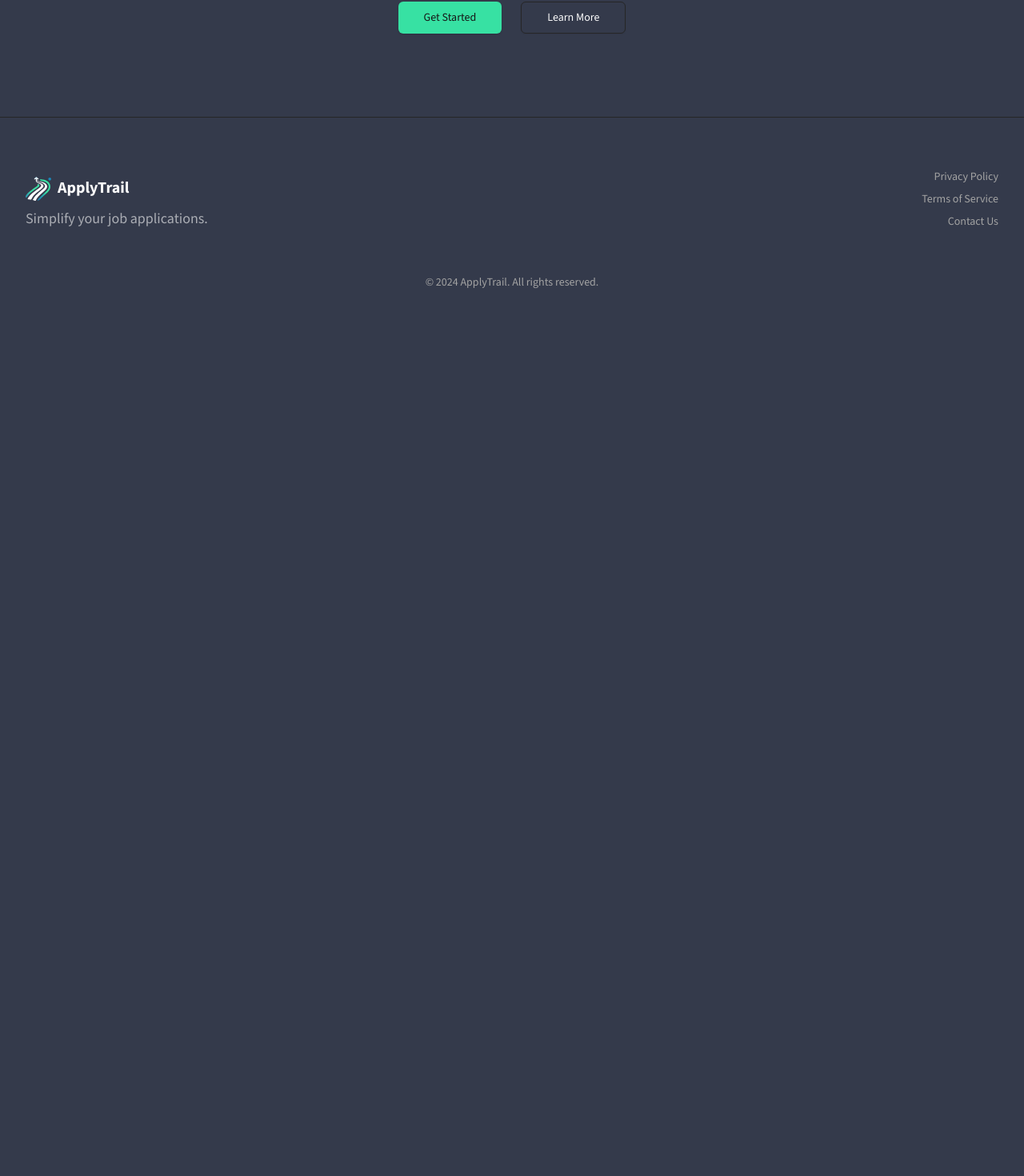
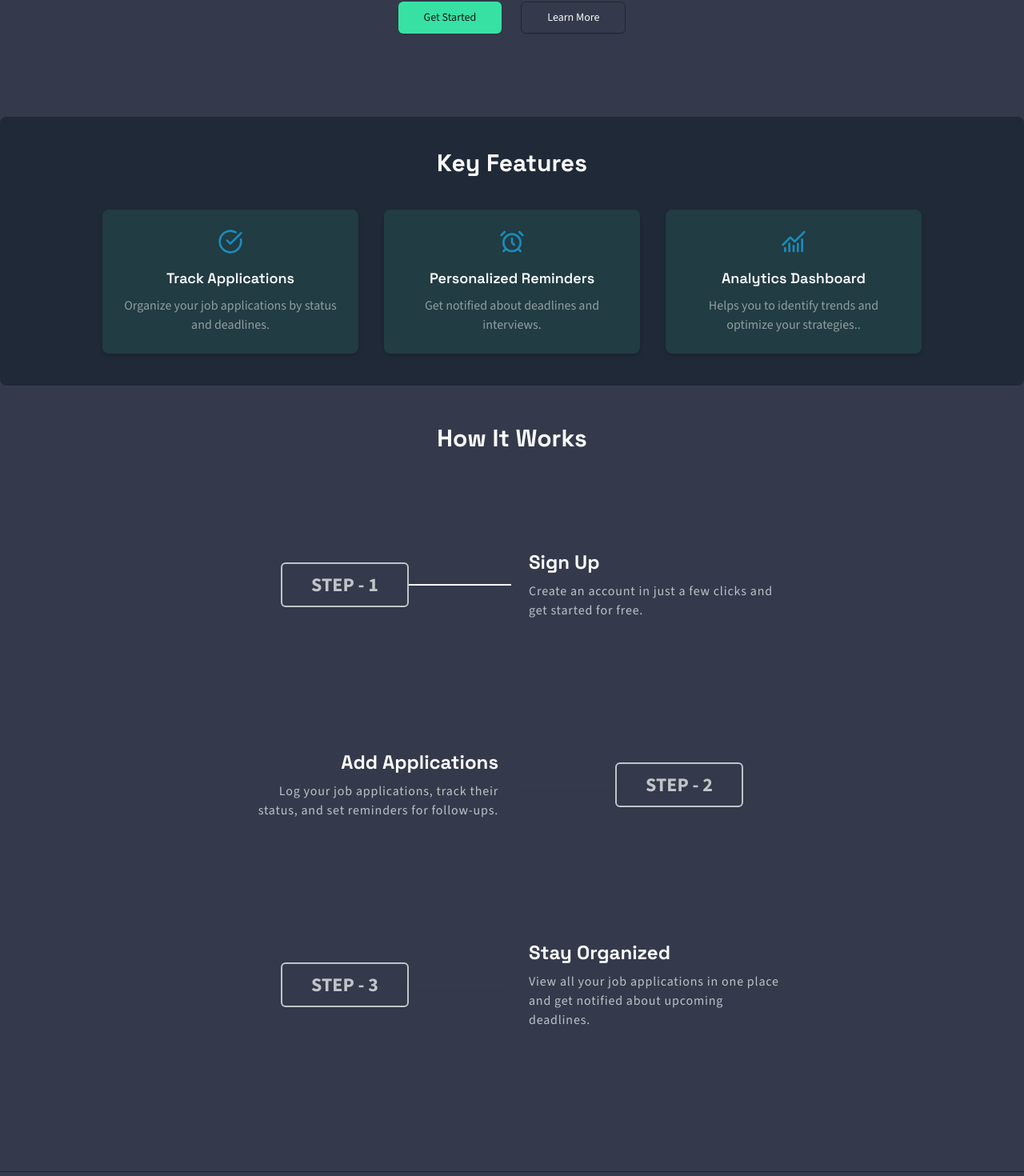
Before and after one commit to SDKishor/applytrail_clientside, a React (Vite) app: page / in a window 1280 px wide. Shown: the part 468-1938 px from the top of the page at 80% size. Before the commit the page ends 855 px from the top, so only its background shows below. Built offline with nearby package versions, Linux system fonts and the light colour scheme.

Commit message:
how its work section done

```diff
--- a/src/components/ui/button.tsx
+++ b/src/components/ui/button.tsx
@@ -15,6 +15,8 @@ const buttonVariants = cva(
           'bg-destructive text-destructive-foreground shadow-sm hover:bg-destructive/90',
         outline:
           'border border-input bg-background shadow-sm hover:bg-accent hover:text-accent-foreground',
+        outline2:
+          'h-10 w-28 border-2 border-[#353B4C] bg-background font-bold text-[#353B4C] opacity-70 dark:border-white dark:text-white lg:h-14 lg:w-40 lg:text-2xl',
         secondary:
           'bg-secondary text-secondary-foreground shadow-sm hover:bg-secondary/80',
         ghost: 'hover:bg-accent hover:text-accent-foreground',
@@ -26,6 +28,7 @@ const buttonVariants = cva(
         sm: 'h-8 rounded-md px-3 text-xs md:h-10 md:rounded-md md:px-8 md:text-sm',
         lg: 'h-10 rounded-md px-8',
         icon: 'h-9 w-9',
+        zero: '',
       },
     },
     defaultVariants: {
--- /dev/null
+++ b/src/components/ui/card.tsx
@@ -0,0 +1,76 @@
+import * as React from "react"
+
+import { cn } from "@/lib/utils"
+
+const Card = React.forwardRef<
+  HTMLDivElement,
+  React.HTMLAttributes<HTMLDivElement>
+>(({ className, ...props }, ref) => (
+  <div
+    ref={ref}
+    className={cn(
+      "rounded-xl border bg-card text-card-foreground shadow",
+      className
+    )}
+    {...props}
+  />
+))
+Card.displayName = "Card"
+
+const CardHeader = React.forwardRef<
+  HTMLDivElement,
+  React.HTMLAttributes<HTMLDivElement>
+>(({ className, ...props }, ref) => (
+  <div
+    ref={ref}
+    className={cn("flex flex-col space-y-1.5 p-6", className)}
+    {...props}
+  />
+))
+CardHeader.displayName = "CardHeader"
+
+const CardTitle = React.forwardRef<
+  HTMLDivElement,
+  React.HTMLAttributes<HTMLDivElement>
+>(({ className, ...props }, ref) => (
+  <div
+    ref={ref}
+    className={cn("font-semibold leading-none tracking-tight", className)}
+    {...props}
+  />
+))
+CardTitle.displayName = "CardTitle"
+
+const CardDescription = React.forwardRef<
+  HTMLDivElement,
+  React.HTMLAttributes<HTMLDivElement>
+>(({ className, ...props }, ref) => (
+  <div
+    ref={ref}
+    className={cn("text-sm text-muted-foreground", className)}
+    {...props}
+  />
+))
+CardDescription.displayName = "CardDescription"
+
+const CardContent = React.forwardRef<
+  HTMLDivElement,
+  React.HTMLAttributes<HTMLDivElement>
+>(({ className, ...props }, ref) => (
+  <div ref={ref} className={cn("p-6 pt-0", className)} {...props} />
+))
+CardContent.displayName = "CardContent"
+
+const CardFooter = React.forwardRef<
+  HTMLDivElement,
+  React.HTMLAttributes<HTMLDivElement>
+>(({ className, ...props }, ref) => (
+  <div
+    ref={ref}
+    className={cn("flex items-center p-6 pt-0", className)}
+    {...props}
+  />
+))
+CardFooter.displayName = "CardFooter"
+
+export { Card, CardHeader, CardFooter, CardTitle, CardDescription, CardContent }
--- a/src/index.css
+++ b/src/index.css
@@ -17,7 +17,7 @@
     --secondary-foreground: 0 0% 9%;
     --muted: 0 0% 96.1%;
     --muted-foreground: 0 0% 45.1%;
-    --accent: 0 0% 96.1%;
+    --accent: 198 75% 42%;
     --accent-foreground: 0 0% 9%;
     --destructive: 0 84.2% 60.2%;
     --destructive-foreground: 0 0% 98%;
@@ -44,8 +44,8 @@
     --secondary-foreground: 0 0% 98%;
     --muted: 0 0% 14.9%;
     --muted-foreground: 0 0% 63.9%;
-    --accent: 0 0% 14.9%;
-    --accent-foreground: 0 0% 98%;
+    --accent: 198 75% 42%;
+    --accent-foreground: 0 0% 100% 50%;
     --destructive: 0 62.8% 30.6%;
     --destructive-foreground: 0 0% 98%;
     --border: 0 0% 14.9%;
--- /dev/null
+++ b/src/pages/home_page/featuresSection.tsx
@@ -0,0 +1,47 @@
+import { AlarmClock, ChartNoAxesCombined, CheckCircle } from 'lucide-react';
+
+const features = [
+  {
+    icon: <CheckCircle size={32} className="text-accent" />,
+    title: 'Track Applications',
+    description: 'Organize your job applications by status and deadlines.',
+  },
+  {
+    icon: <AlarmClock size={32} className="text-accent" />,
+    title: 'Personalized Reminders',
+    description: 'Get notified about deadlines and interviews.',
+  },
+  {
+    icon: <ChartNoAxesCombined size={32} className="text-accent" />,
+    title: 'Analytics Dashboard',
+    description: 'Helps you to identify trends and optimize your strategies..',
+  },
+];
+
+const FeaturesSection = () => {
+  return (
+    <section className="mx-auto max-w-7xl rounded-lg bg-gray-50 px-6 pt-10 dark:bg-gray-800">
+      <h2 className="font-heading text-center text-3xl font-bold">
+        Key Features
+      </h2>
+      <div className="flex flex-wrap justify-center gap-8 py-10">
+        {features.map((feature, index) => (
+          <div
+            key={index}
+            className="flex w-80 flex-col items-center rounded-lg bg-primary/10 p-6 text-center shadow-md"
+          >
+            <div className="mb-4">{feature.icon}</div>
+            <h3 className="font-heading mb-2 text-lg font-semibold">
+              {feature.title}
+            </h3>
+            <p className="text-black/50 dark:text-white/50">
+              {feature.description}
+            </p>
+          </div>
+        ))}
+      </div>
+    </section>
+  );
+};
+
+export default FeaturesSection;
--- a/src/pages/home_page/homePage.tsx
+++ b/src/pages/home_page/homePage.tsx
@@ -1,10 +1,14 @@
+import FeaturesSection from './featuresSection';
 import HeroSection from './heroSection';
+import HowItWorks from './howItWorkSection';
 
 export default function HomePage() {
   return (
     <>
       {/* hero section */}
       <HeroSection />
+      <FeaturesSection />
+      <HowItWorks />
     </>
   );
 }
--- /dev/null
+++ b/src/pages/home_page/howItWorkSection.tsx
@@ -0,0 +1,116 @@
+import { Button } from '@/components/ui/button';
+
+export default function HowItWorks() {
+  type Step = {
+    id: number;
+    title: string;
+    description: string;
+  };
+
+  const steps: Step[] = [
+    {
+      id: 1,
+      title: 'Sign Up',
+      description:
+        'Create an account in just a few clicks and get started for free.',
+    },
+    {
+      id: 2,
+      title: 'Add Applications',
+      description:
+        'Log your job applications, track their status, and set reminders for follow-ups.',
+    },
+    {
+      id: 3,
+      title: 'Stay Organized',
+      description:
+        'View all your job applications in one place and get notified about upcoming deadlines.',
+    },
+  ];
+
+  return (
+    <section className="px-6 py-12">
+      <h1 className="font-heading text-center text-3xl font-bold">
+        How It Works
+      </h1>
+      <div className="my-10">
+        {/* step 1 */}
+        <div className="flex h-[200px] w-full justify-center lg:h-[250px]">
+          <div className="flex flex-1">
+            <div className="flex flex-1 items-center justify-end">
+              <Button variant={'outline2'} size={'zero'}>
+                STEP - 1
+              </Button>
+            </div>
+            <div className="flex w-12 items-center md:w-32">
+              <div className="h-[2px] w-full bg-[#353B4C] dark:bg-white"></div>
+            </div>
+          </div>
+          <div className="h-full w-[2px] bg-[#353B4C]"></div>
+          <div className="flex-1">
+            <div className="flex h-full flex-col items-start justify-center pl-4 lg:pl-5">
+              <h2 className="font-heading text-lg font-bold md:text-2xl">
+                {steps[0].title}
+              </h2>
+              <p className="mt-2 max-w-80 text-xs tracking-wider opacity-70 lg:text-base">
+                {steps[0].description}
+              </p>
+            </div>
+          </div>
+        </div>
+        {/* step 2 */}
+
+        <div className="flex h-[200px] w-full justify-center lg:h-[250px]">
+          <div className="flex-1">
+            <div className="flex h-full flex-col items-end justify-center pr-4 text-right">
+              <h2 className="font-heading text-lg font-bold md:text-2xl">
+                {steps[1].title}
+              </h2>
+              <p className="mt-2 max-w-80 text-xs tracking-wider opacity-70 lg:text-base">
+                {steps[1].description}
+              </p>
+            </div>
+          </div>
+          <div className="h-full w-[2px] bg-[#353B4C]"></div>
+
+          <div className="flex flex-1">
+            <div className="flex w-12 items-center md:w-32">
+              <div className="h-[2px] w-full bg-[#353B4C]"></div>
+            </div>
+            <div className="flex flex-1 items-center justify-start">
+              <Button variant={'outline2'} size={'zero'}>
+                STEP - 2
+              </Button>
+            </div>
+          </div>
+        </div>
+
+        {/* step 3 */}
+
+        <div className="flex h-[200px] w-full justify-center lg:h-[250px]">
+          <div className="flex flex-1">
+            <div className="flex flex-1 items-center justify-end">
+              <Button variant={'outline2'} size={'zero'}>
+                STEP - 3
+              </Button>
+            </div>
+            <div className="flex w-12 items-center md:w-32">
+              <div className="h-[2px] w-full bg-[#353B4C]"></div>
+            </div>
+          </div>
+          <div className="h-full w-[2px] bg-[#353B4C]"></div>
+          <div className="flex-1">
+            <div className="flex h-full flex-col items-start justify-center pl-4 lg:pl-5">
+              <h2 className="font-heading text-lg font-bold md:text-2xl">
+                {steps[2].title}
+              </h2>
+              <p className="mt-2 max-w-80 text-xs tracking-wider opacity-70 lg:text-base">
+                {steps[2].description}
+              </p>
+            </div>
+          </div>
+        </div>
+      </div>
+    </section>
+  );
+}
```
